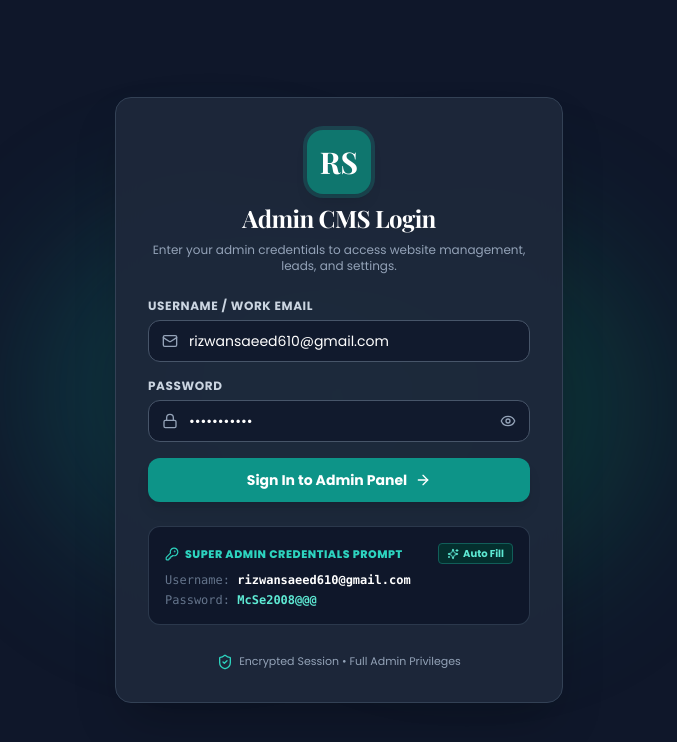
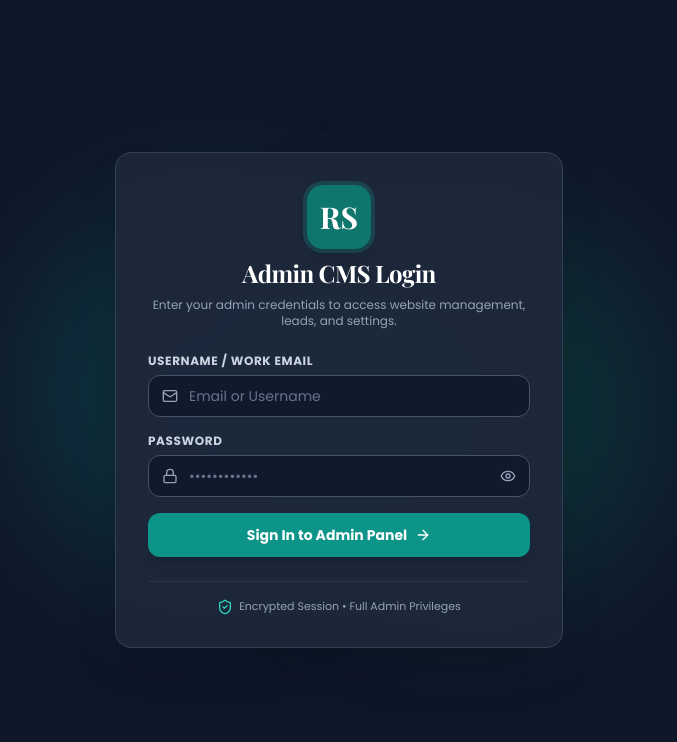
Before and after one commit to Rizwansaeed61/portfilo, a Next.js app: page /admin/login in a window 1280 px wide. Shown: the top 742 px of the page, without its empty margins (301-978 px from the left). Built offline with nearby package versions, Linux system fonts and the light colour scheme; a web font is replaced by a local one.

Commit message:
security: Remove visible credentials prompt box from login UI

```diff
--- a/app/admin/login/page.tsx
+++ b/app/admin/login/page.tsx
@@ -11,14 +11,12 @@ import {
   Eye,
   EyeOff,
   AlertCircle,
-  KeyRound,
-  Sparkles,
 } from "lucide-react";
 
 export default function AdminLoginPage() {
   const router = useRouter();
-  const [email, setEmail] = useState("rizwansaeed610@gmail.com");
-  const [password, setPassword] = useState("McSe2008@@@");
+  const [email, setEmail] = useState("");
+  const [password, setPassword] = useState("");
   const [showPassword, setShowPassword] = useState(false);
   const [loading, setLoading] = useState(false);
   const [errorMsg, setErrorMsg] = useState<string | null>(null);
@@ -48,12 +46,6 @@ export default function AdminLoginPage() {
     } finally {
       setLoading(false);
     }
-  };
-
-  const handleQuickFill = () => {
-    setEmail("rizwansaeed610@gmail.com");
-    setPassword("McSe2008@@@");
-    setErrorMsg(null);
   };
 
   return (
@@ -97,7 +89,7 @@ export default function AdminLoginPage() {
                 required
                 value={email}
                 onChange={(e) => setEmail(e.target.value)}
-                placeholder="rizwansaeed610@gmail.com"
+                placeholder="Email or Username"
                 className="w-full rounded-xl border border-slate-600 bg-slate-900/80 pl-10 pr-4 py-2.5 text-sm text-white placeholder-slate-500 focus:border-teal-500 focus:outline-none focus:ring-2 focus:ring-teal-500/20"
               />
             </div>
@@ -146,34 +138,7 @@ export default function AdminLoginPage() {
           </button>
         </form>
 
-        {/* Credentials Prompt Box */}
-        <div className="p-4 rounded-xl bg-slate-900/90 border border-slate-700/80 space-y-2">
-          <div className="flex items-center justify-between">
-            <span className="text-[11px] font-extrabold uppercase tracking-wider text-teal-400 flex items-center gap-1.5">
-              <KeyRound className="h-3.5 w-3.5" />
-              Super Admin Credentials Prompt
-            </span>
-            <button
-              type="button"
-              onClick={handleQuickFill}
-              className="text-[10px] font-bold text-teal-300 hover:text-white bg-teal-950 px-2 py-0.5 rounded border border-teal-800 flex items-center gap-1"
-            >
-              <Sparkles className="h-3 w-3" /> Auto Fill
-            </button>
-          </div>
-          <div className="text-xs space-y-1 text-slate-300 font-mono">
-            <p>
-              <span className="text-slate-500">Username:</span>{" "}
-              <strong className="text-white">rizwansaeed610@gmail.com</strong>
-            </p>
-            <p>
-              <span className="text-slate-500">Password:</span>{" "}
-              <strong className="text-teal-300">McSe2008@@@</strong>
-            </p>
-          </div>
-        </div>
-
-        <div className="pt-1 text-[11px] text-slate-400 flex items-center justify-center gap-1.5">
+        <div className="pt-1 text-[11px] text-slate-400 flex items-center justify-center gap-1.5 border-t border-slate-700/60 pt-4">
           <ShieldCheck className="h-4 w-4 text-teal-400" />
           <span>Encrypted Session • Full Admin Privileges</span>
         </div>
```
Also changed, not shown: 1 other file (tests, documents, lock files or other folders).
